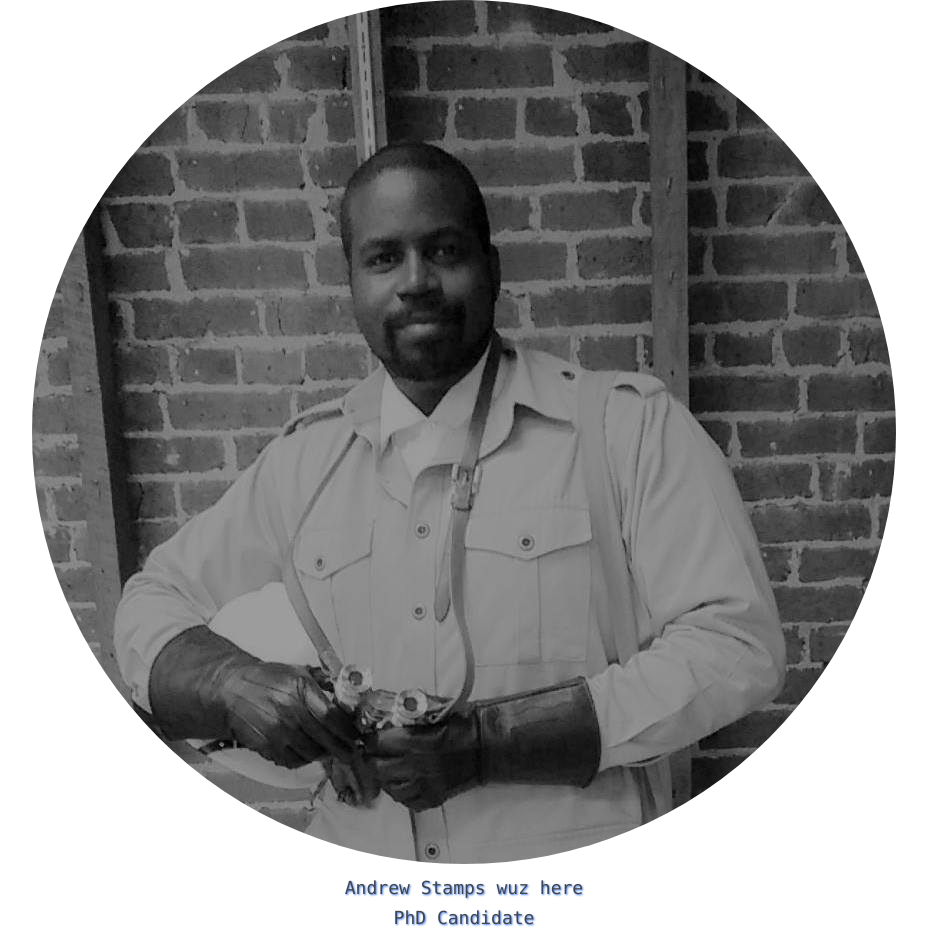
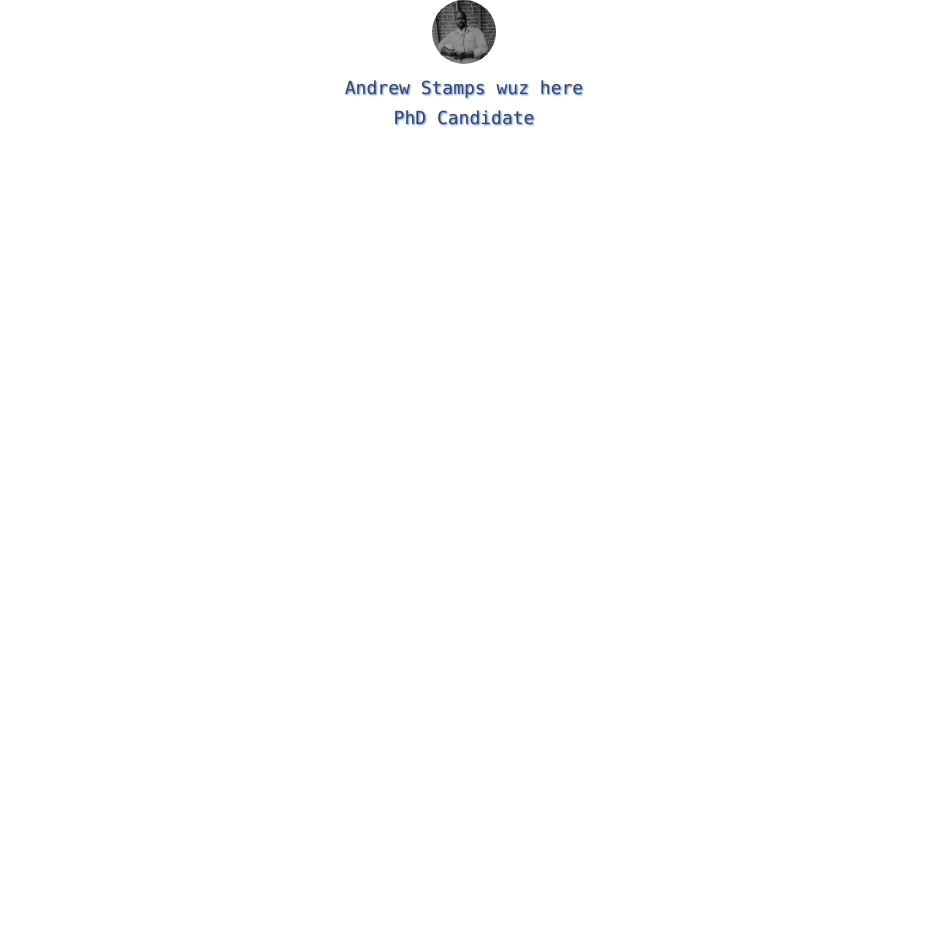
Before and after one commit to AndrewStamps/andrewstamps.github.io, a plain HTML site: page index.html in a window 1280 px wide. Shown: the whole page, without its empty margins (176-1103 px from the left). After the commit the page ends 800 px from the top, so only its background shows below. Drawn offline with Linux system fonts and the light colour scheme.

Commit message:
Added Styling

```diff
--- a/index.html
+++ b/index.html
@@ -6,7 +6,7 @@
     </head>
 
     <body>
-        <img src = "images\me.jpg" alt = "Andrew Stamps Picture"/>
+        <img src = "images\me.jpg" alt = "Andrew Stamps Picture" width="64" height="64"/>
         <h1>Andrew Stamps wuz here</h1>
         <p> PhD Candidate </p>
     </body>
```
